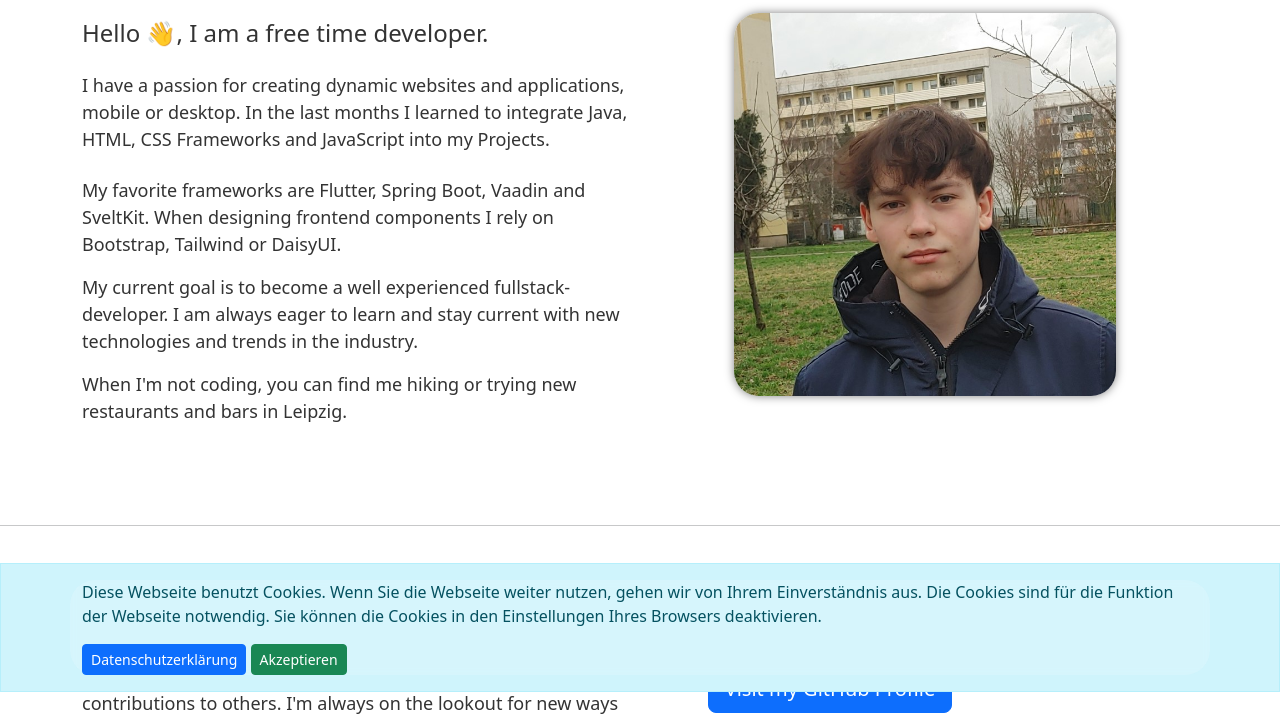
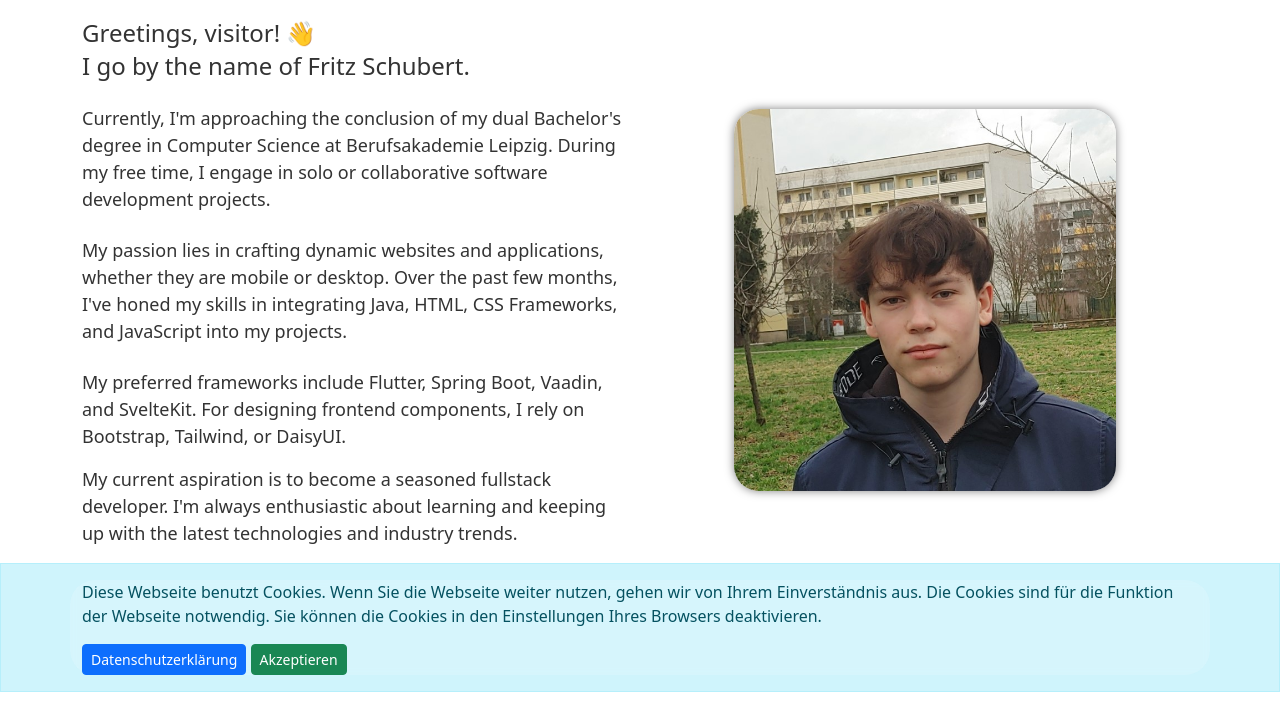
Before and after one commit to whosFritz/Portfolio, a plain HTML site: page index.html in a window 1280 px wide. Shown: the part 108-824 px from the top of the page. Drawn offline with nearby package versions, Linux system fonts and the light colour scheme; some packages are replaced by stand-ins of ours; a script that the page names is missing.

Commit message:
improved the about me section

```diff
--- a/index.html
+++ b/index.html
@@ -154,30 +154,37 @@
         </div>
       </div>
     </div>
-
     <section id="about-section" class="about-section">
       <div class="container">
         <div class="row">
           <div class="col-lg-6 my-auto">
             <h2 class="text-secondary mb-4">About Me</h2>
-            <h4 class="mb-4">Hello 👋, I am a free time developer.</h4>
+            <h4 class="mb-1">Greetings, visitor! 👋</h4>
+            <h4 class="mb-4">I go by the name of Fritz Schubert.</h4>
             <p class="mb-4">
-              I have a passion for creating dynamic websites and applications,
-              mobile or desktop. In the last months I learned to integrate Java,
-              HTML, CSS Frameworks and JavaScript into my Projects.
+              Currently, I'm approaching the conclusion of my dual Bachelor's
+              degree in Computer Science at Berufsakademie Leipzig. During my
+              free time, I engage in solo or collaborative software development
+              projects.
+            </p>
+            <p class="mb-4">
+              My passion lies in crafting dynamic websites and applications,
+              whether they are mobile or desktop. Over the past few months, I've
+              honed my skills in integrating Java, HTML, CSS Frameworks, and
+              JavaScript into my projects.
             </p>
             <p>
-              My favorite frameworks are Flutter, Spring Boot, Vaadin and
-              SveltKit. When designing frontend components I rely on Bootstrap,
-              Tailwind or DaisyUI.
+              My preferred frameworks include Flutter, Spring Boot, Vaadin, and
+              SvelteKit. For designing frontend components, I rely on Bootstrap,
+              Tailwind, or DaisyUI.
             </p>
             <p>
-              My current goal is to become a well experienced
-              fullstack-developer. I am always eager to learn and stay current
-              with new technologies and trends in the industry.
+              My current aspiration is to become a seasoned fullstack developer.
+              I'm always enthusiastic about learning and keeping up with the
+              latest technologies and industry trends.
             </p>
             <p class="mb-4">
-              When I'm not coding, you can find me hiking or trying new
+              When I'm not coding, you can find me hiking or exploring new
               restaurants and bars in Leipzig.
             </p>
           </div>
```
